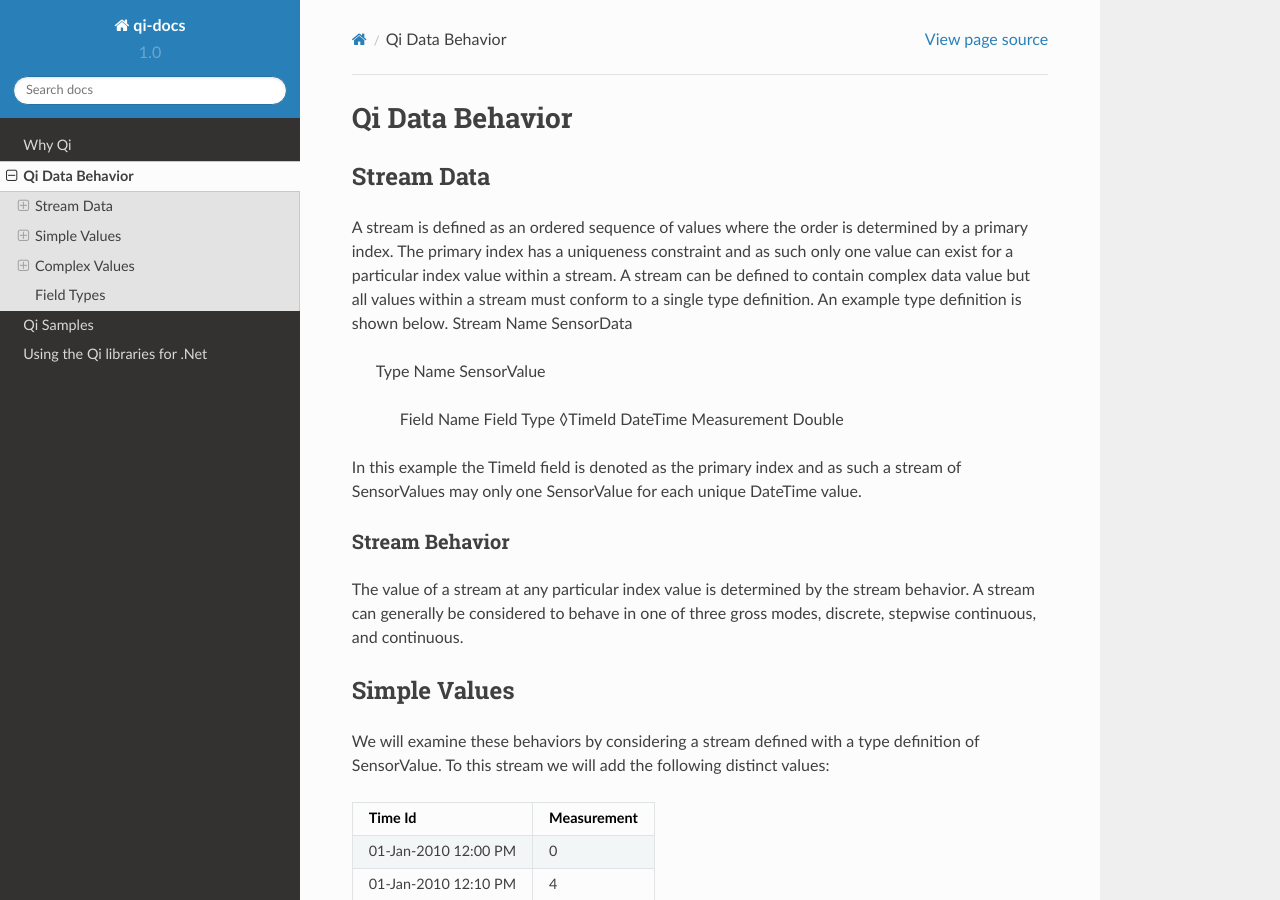
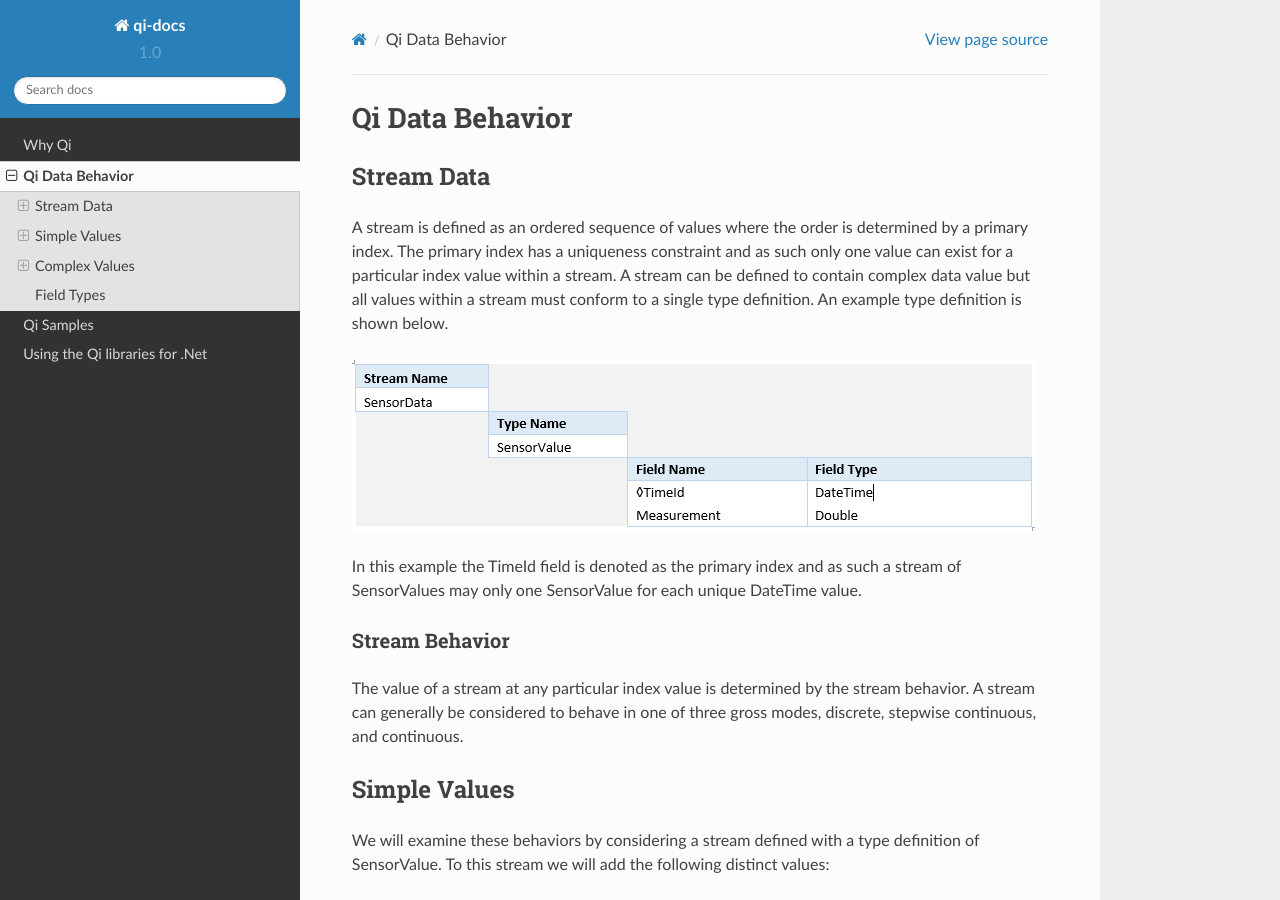
Before and after one commit to chad-at-osisoft/Qi-docs-rst, a Sphinx documentation site: the page built from source/Qi-Data-Behavior.rst, in a window 1280 px wide and 900 px high. Built offline with Sphinx 7.4.7 and the Read the Docs theme 2.0.0, drawn with Linux system fonts in a browser that asks for light colours; some of the changed text lies outside the part shown.

Commit message:
Added type diagrams.

```diff
--- a/source/Qi-Data-Behavior.rst
+++ b/source/Qi-Data-Behavior.rst
@@ -7,13 +7,9 @@ Stream Data
 
 A stream is defined as an ordered sequence of values where the order is determined by a primary index. The primary index has a uniqueness constraint and as such only one value can exist for a particular index value within a stream.
 A stream can be defined to contain complex data value but all values within a stream must conform to a single type definition. An example type definition is shown below.
-Stream Name
-SensorData
- 	Type Name
- 	SensorValue
- 	 	Field Name	Field Type
- 	 	◊TimeId	DateTime
- 	 	Measurement	Double
+
+.. image:: images/QiDataBehaviorsSimpleType.PNG
+
 In this example the TimeId field is denoted as the primary index and as such a stream of SensorValues may only one SensorValue for each unique DateTime value.
 
 ***************
@@ -76,14 +72,8 @@ Complex Values
 ==============
 In the previous example we considered a simple type definition with just two fields, an index field and a scalar value field. This example was useful for demonstrating basic stream behaviors but in practice type definitions can be much more complex.
 In the following example we will consider a type definition with multiple scalar fields besides the primary index as follows.
-Stream Name
-SensorData
- 	Type Name
- 	SensorValue&Status
- 	 	Field Name	Field Type
- 	 	◊TimeId	DateTime
-		Measurement	Double
- 	 	Status	Int32
+
+.. image:: images/QiDataBehaviorsComplexType.PNG
 
 We will again examine behaviors by considering a stream with a set of distinct SensorValue & Status values as follows:
 
```
